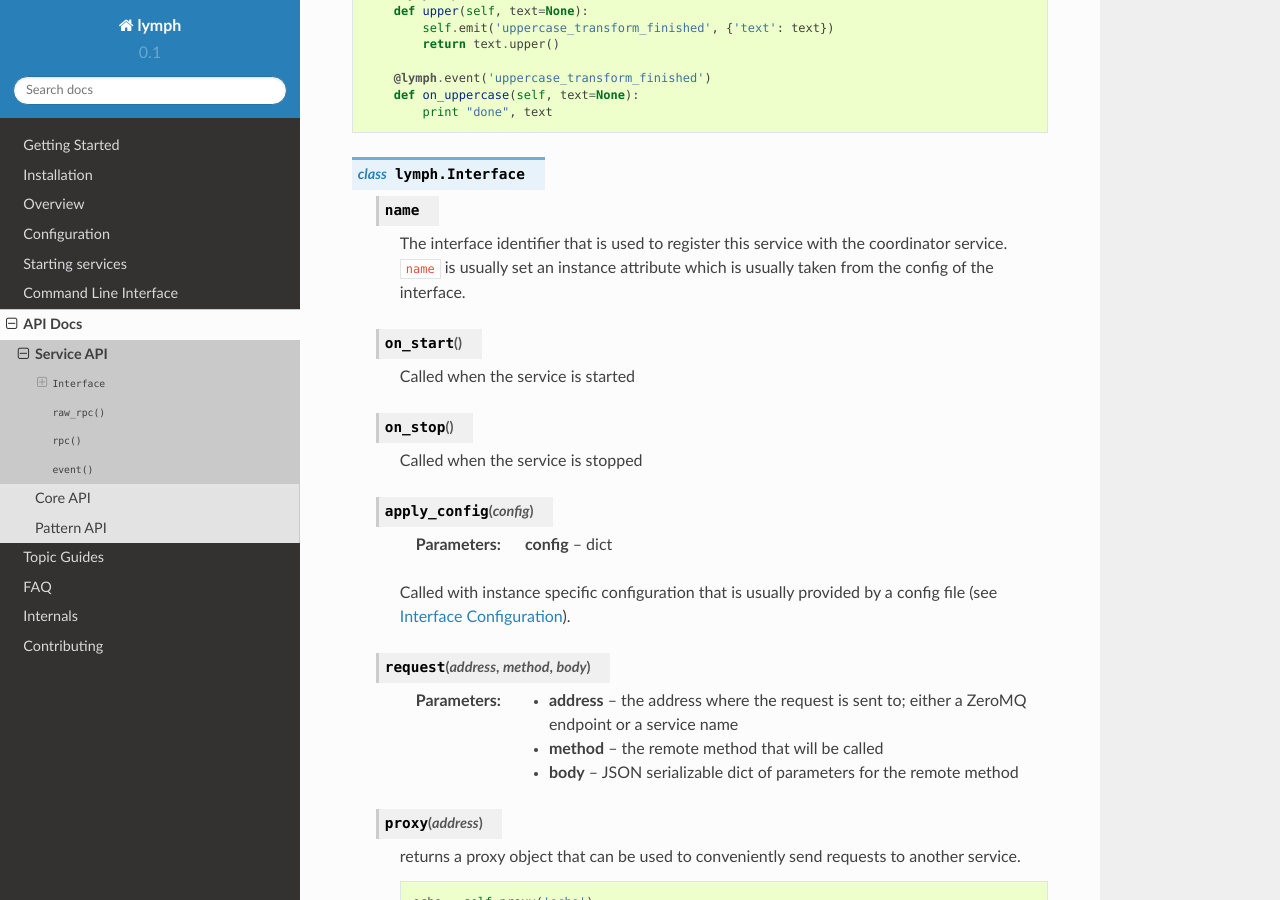
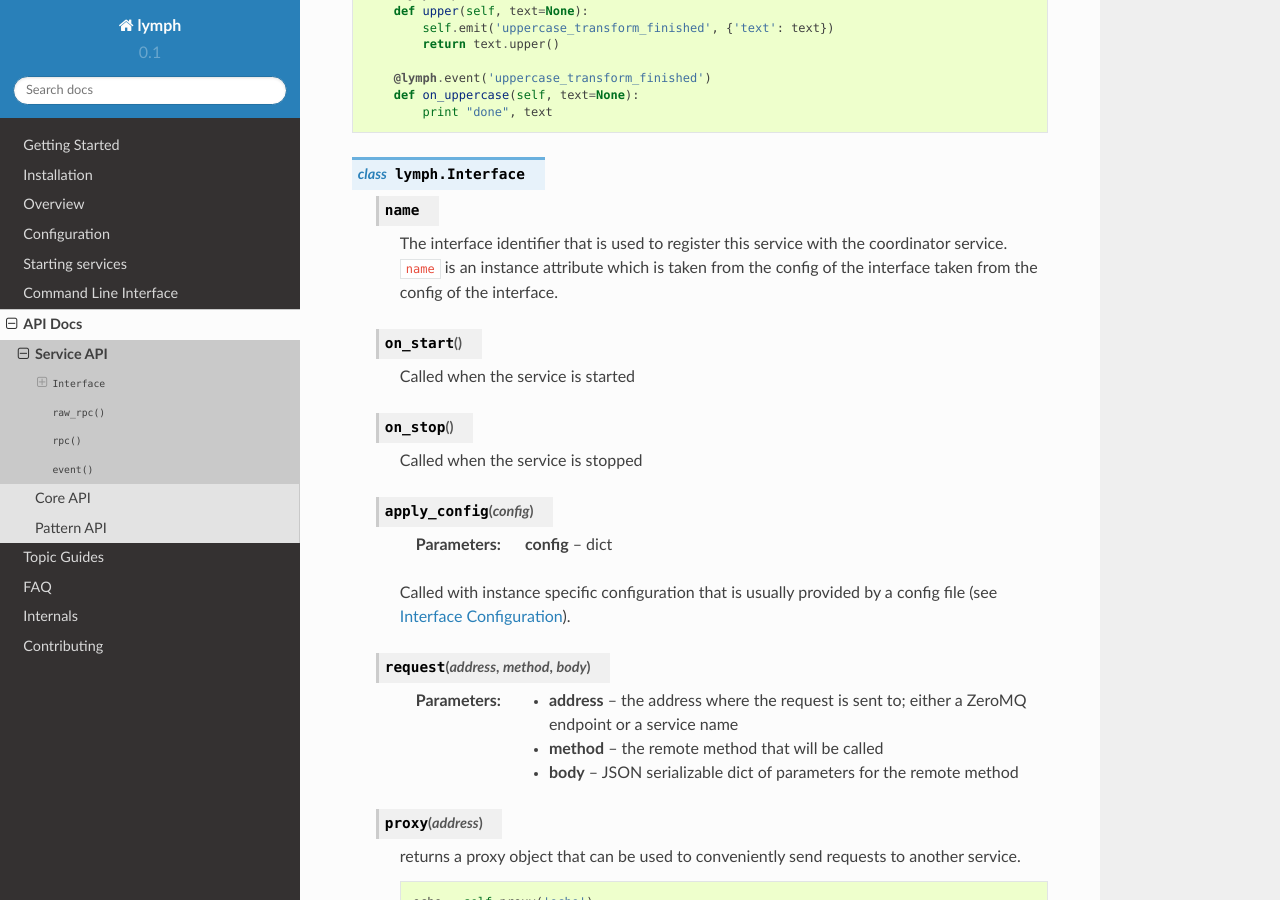
Before and after one commit to deliveryhero/lymph, a Sphinx documentation site: the page built from docs/api/service_api.rst, in a window 1280 px wide and 900 px high, scrolled down 338 px. Built offline with Sphinx 7.4.7 and the Read the Docs theme 2.0.0, drawn with Linux system fonts in a browser that asks for light colours; formulas are drawn with MathJax 3.

Commit message:
Fixing grammar in the documentation

```diff
--- a/docs/api/service_api.rst
+++ b/docs/api/service_api.rst
@@ -28,9 +28,10 @@ Service API
 
     .. attribute:: name
 
-        The interface identifier that is used to register this service with the coordinator service.
-        ``name`` is usually set an instance attribute which is usually
-        taken from the config of the interface.
+        The interface identifier that is used to register this service with the
+        coordinator service.
+        ``name`` is an instance attribute which is taken from the config of the
+        interface taken from the config of the interface.
 
     .. method:: on_start()
 
--- a/docs/topics/rpc.rst
+++ b/docs/topics/rpc.rst
@@ -19,7 +19,7 @@ Registering methods as RPC callable
 
 Any class inheriting from :class:`lymph.Interface` can receive RPC calls. By specifying the
 ``name`` argument when initializing the class, the lymph service will be reachable through its
-interface name ``name``. I.e. the service
+interface name ``name``.
 
 By default the service is registered under the name given when you configure
 the service.
```
